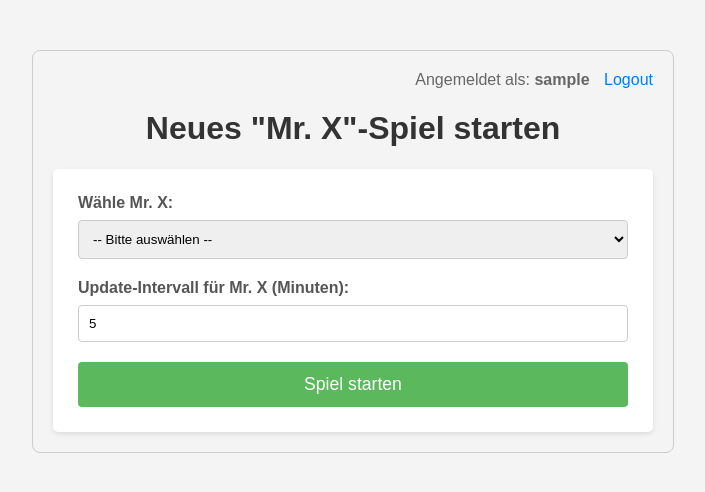
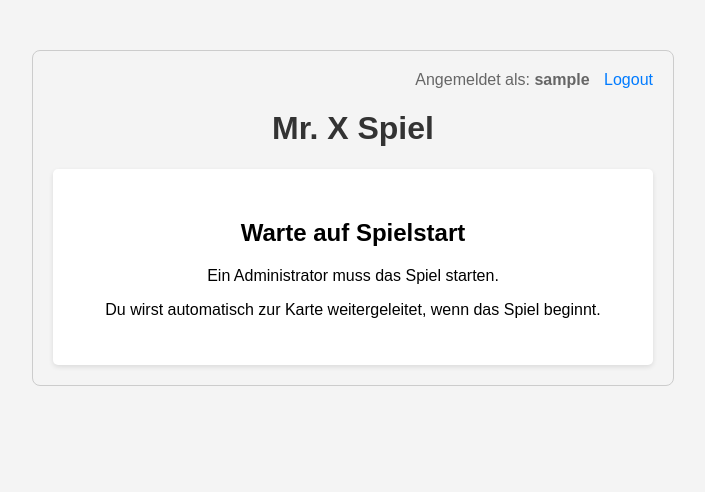
Before and after one commit to jkramer5103/X-Hunter, a Flask app: page / in a window 1280 px wide. Shown: the top 492 px of the page, without its empty margins (287-992 px from the left). Run offline with Flask 3, Linux system fonts and the light colour scheme; the visitor is signed in with stand-in values (Sample User, id 1); some libraries are stand-ins or nearby versions.

Commit message:
Only Admins can start games now

```diff
--- a/app.py
+++ b/app.py
@@ -136,27 +136,35 @@ def index():
     if game_state["active"]: return redirect(url_for("map_page"))
     else:
         registered_users = list(loaded_users.keys())
-        # NEU: Prüfen ob der eingeloggte User Admin ist für den Button
         is_admin = loaded_users.get(session['username'], {}).get('is_admin', False)
         return render_template("start.html", registered_users=registered_users, is_admin=is_admin)
 
 @app.route("/start_game", methods=["POST"])
+@admin_required # <-- *** NEU: Decorator hier hinzufügen ***
 def start_game():
-    if "username" not in session: return redirect(url_for("login"))
+    """Nimmt die Spielkonfiguration entgegen und startet das Spiel (nur Admins)."""
+    # Die @admin_required Prüfung stellt sicher, dass nur Admins hierher kommen.
+    # Der 'username' in session ist also sicher vorhanden und ein Admin.
+
     if game_state["active"]:
         flash("Ein Spiel läuft bereits!", "warning")
+        # Admins sollten zur Karte geleitet werden, wenn Spiel schon läuft
         return redirect(url_for("map_page"))
+
     selected_mr_x = request.form.get("mr_x")
     interval_str = request.form.get("interval", "5")
+
     if not selected_mr_x or selected_mr_x not in loaded_users:
         flash("Bitte wähle einen gültigen Spieler als Mr. X aus.", "error")
-        return redirect(url_for("index"))
+        return redirect(url_for("index")) # Zurück zur Startseite (wo der Admin das Formular sieht)
     try:
         interval_minutes = int(interval_str)
         if interval_minutes <= 0: raise ValueError("Interval must be positive")
     except ValueError:
         flash("Bitte gib ein gültiges Update-Intervall (positive Zahl) an.", "error")
         return redirect(url_for("index"))
+
+    # Explizite Initialisierung aller Werte für das neue Spiel:
     game_state["active"] = True
     game_state["mr_x"] = selected_mr_x
     game_state["update_interval_minutes"] = interval_minutes
@@ -167,12 +175,15 @@ def start_game():
     game_state["mrx_decoy_available"] = True
     game_state["mrx_pending_decoy_location"] = None
     game_state["mrx_last_update_was_decoy"] = False
+
     print(f"Spiel gestartet! Mr. X: {selected_mr_x}, Interval: {interval_minutes} min")
     flash(f"Spiel gestartet! {selected_mr_x} ist Mr. X.", "success")
+
     socketio.emit('game_started', {
         'mr_x': game_state['mr_x'],
         'interval': game_state['update_interval_minutes']
     })
+    # Leite den Admin zur Karte weiter
     return redirect(url_for("map_page"))
 
 @app.route("/login", methods=["GET", "POST"])
--- a/templates/start.html
+++ b/templates/start.html
@@ -23,20 +23,20 @@
         .user-info { text-align: right; margin-bottom: 15px; color: #666; }
         .user-info a { color: #007bff; text-decoration: none; margin-left: 10px; }
         .user-info a:hover { text-decoration: underline; }
+        .wait-message { text-align: center; padding: 30px; background-color: #fff; border-radius: 5px; box-shadow: 0 2px 5px rgba(0,0,0,0.1); margin-top: 20px; }
     </style>
     <script src="https://cdn.socket.io/4.7.5/socket.io.min.js"></script>
 </head>
 <body>
     <div class="user-info">
         Angemeldet als: <strong>{{ session.username }}</strong>
-        <!-- Zeige Link nur für Admins -->
         {% if is_admin %}
             <a href="{{ url_for('manage_users') }}">Benutzer verwalten</a>
         {% endif %}
         <a href="{{ url_for('logout') }}">Logout</a>
     </div>
 
-    <h1>Neues "Mr. X"-Spiel starten</h1>
+    <h1>Mr. X Spiel</h1>
 
     {% with messages = get_flashed_messages(with_categories=true) %}
       {% if messages %}
@@ -48,6 +48,9 @@
       {% endif %}
     {% endwith %}
 
+    <!-- *** ÄNDERUNG HIER: Bedingte Anzeige *** -->
+    {% if is_admin %}
+        <h2>Neues Spiel starten</h2>
         <form action="{{ url_for('start_game') }}" method="post">
             <div>
                 <label for="mr_x">Wähle Mr. X:</label>
@@ -64,12 +67,24 @@
             </div>
             <button type="submit">Spiel starten</button>
         </form>
+    {% else %}
+        <!-- Nachricht für Nicht-Admins -->
+        <div class="wait-message">
+            <h2>Warte auf Spielstart</h2>
+            <p>Ein Administrator muss das Spiel starten.</p>
+            <p>Du wirst automatisch zur Karte weitergeleitet, wenn das Spiel beginnt.</p>
+        </div>
+    {% endif %}
+    <!-- *** ENDE ÄNDERUNG *** -->
+
 
 <script>
+    // SocketIO bleibt für alle aktiv, um den Spielstart mitzubekommen
     const socket = io();
     socket.on('connect', () => { console.log('Verbunden mit Server auf Startseite.'); });
     socket.on('game_started', (data) => {
         console.log('Spiel wurde gestartet!', data);
+        // Leite *alle* Benutzer zur Karte weiter, wenn das Spiel startet
         window.location.href = "{{ url_for('map_page') }}";
     });
      socket.on('redirect', (data) => {
```
Lines whose indentation alone changed are shown as unchanged.
